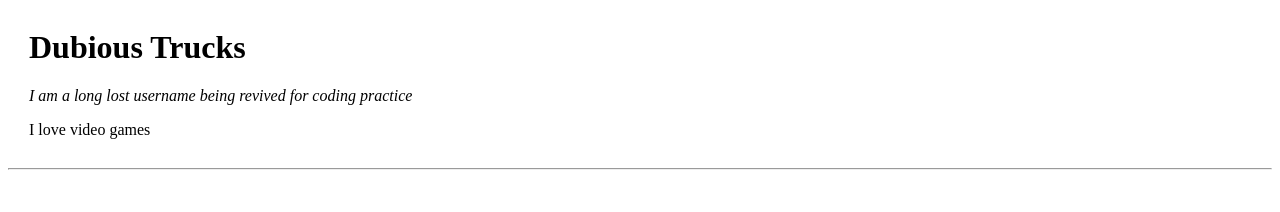
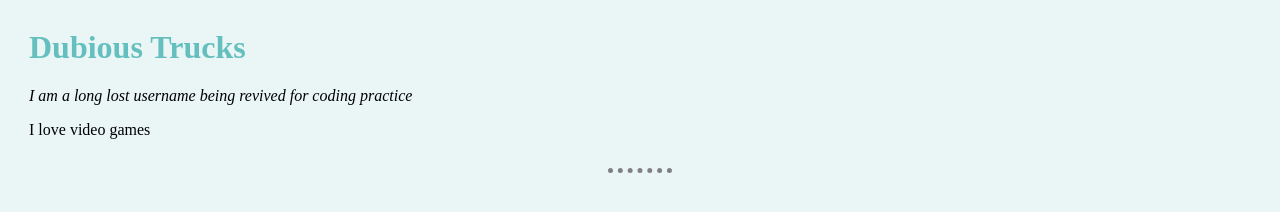
Before and after one commit to dubioustrucks/cv, a plain HTML site: page index.html in a window 1280 px wide. Drawn offline with Linux system fonts and the light colour scheme; the site is published under a folder, as on GitHub Pages, so addresses that start at the root find nothing.

Commit message:
Update index.html

```diff
--- a/index.html
+++ b/index.html
@@ -2,7 +2,7 @@
   <head>
     <meta charset="utf-8">
     <title> Dubious Trucks Test Site</title>
-    <link rel="stylesheet" href="/css/styles.css">
+    <link rel="stylesheet" href="cv/css/styles.css">
   </head>
   <body>
     <table cellspacing="20">
```
